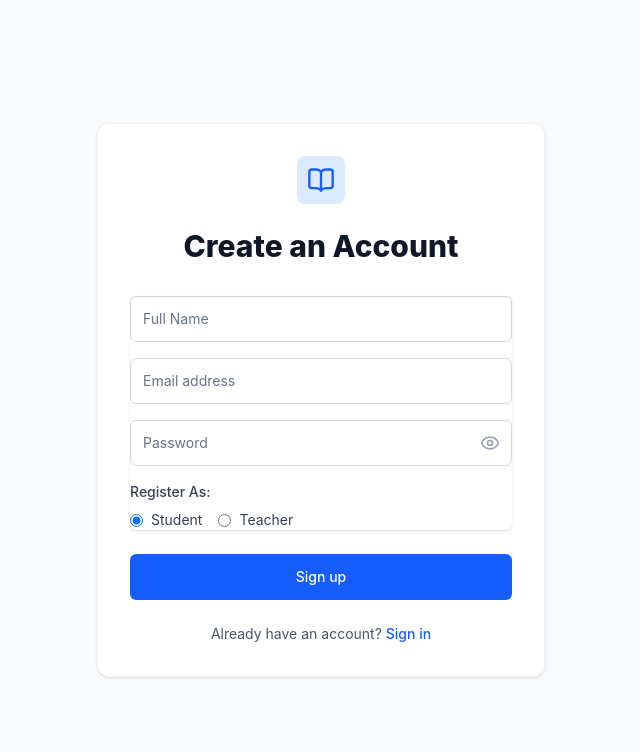
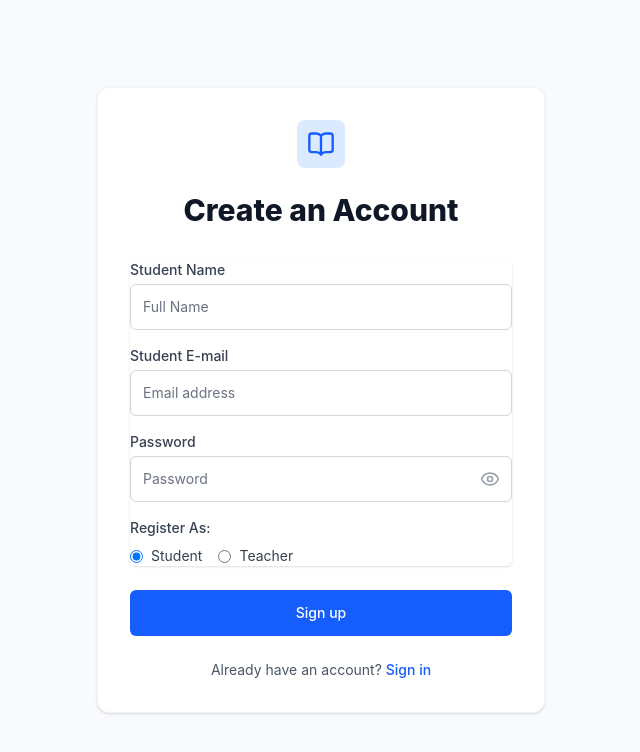
Before and after one commit to jesurebilraj-sketch/Hackathon-1, a React app in the folder ai-lms-platform/frontend/: page /register in a window 1280 px wide. Shown: the top 752 px of the page, without its empty margins (319-959 px from the left). Built offline with nearby package versions, Linux system fonts and the light colour scheme; the HTML template or start-up script is replaced by a standard one.

Commit message:
feat(frontend): add explicit labels above auth inputs

```diff
--- a/ai-lms-platform/frontend/src/pages/auth/Login.jsx
+++ b/ai-lms-platform/frontend/src/pages/auth/Login.jsx
@@ -35,8 +35,15 @@ const Login = () => {
         <form className="mt-8 space-y-6" onSubmit={handleLogin}>
           <div className="space-y-4 rounded-md shadow-sm">
             <div>
+              <label className="block text-sm font-medium text-gray-700 mb-1">
+                {role === 'student' ? 'Student E-mail' : 'Teacher E-mail'}
+              </label>
               <input name="email" type="email" required className="relative block w-full px-3 py-3 border border-gray-300 placeholder-gray-500 text-gray-900 rounded-md focus:outline-none focus:ring-blue-500 focus:border-blue-500 sm:text-sm" placeholder="Email address" defaultValue="demo@example.com" />
             </div>
+            <div>
+              <label className="block text-sm font-medium text-gray-700 mb-1">
+                Password
+              </label>
               <div className="relative">
                 <input name="password" type={showPassword ? "text" : "password"} required className="relative block w-full px-3 py-3 border border-gray-300 placeholder-gray-500 text-gray-900 rounded-md focus:outline-none focus:ring-blue-500 focus:border-blue-500 sm:text-sm pr-10" placeholder="Password" defaultValue="password" />
                 <button
@@ -46,6 +53,7 @@ const Login = () => {
                 >
                   {showPassword ? <EyeOff size={20} /> : <Eye size={20} />}
                 </button>
+              </div>
             </div>
             <div>
               <label className="block text-sm font-medium text-gray-700 mb-2">Login As:</label>
--- a/ai-lms-platform/frontend/src/pages/auth/Register.jsx
+++ b/ai-lms-platform/frontend/src/pages/auth/Register.jsx
@@ -32,11 +32,21 @@ const Register = () => {
         <form className="mt-8 space-y-6" onSubmit={handleRegister}>
           <div className="space-y-4 rounded-md shadow-sm">
             <div>
+              <label className="block text-sm font-medium text-gray-700 mb-1">
+                {role === 'student' ? 'Student Name' : 'Teacher Name'}
+              </label>
               <input name="name" type="text" required className="relative block w-full px-3 py-3 border border-gray-300 placeholder-gray-500 text-gray-900 rounded-md focus:outline-none focus:ring-blue-500 focus:border-blue-500 sm:text-sm" placeholder="Full Name" />
             </div>
             <div>
+              <label className="block text-sm font-medium text-gray-700 mb-1">
+                {role === 'student' ? 'Student E-mail' : 'Teacher E-mail'}
+              </label>
               <input name="email" type="email" required className="relative block w-full px-3 py-3 border border-gray-300 placeholder-gray-500 text-gray-900 rounded-md focus:outline-none focus:ring-blue-500 focus:border-blue-500 sm:text-sm" placeholder="Email address" />
             </div>
+            <div>
+              <label className="block text-sm font-medium text-gray-700 mb-1">
+                Password
+              </label>
               <div className="relative">
                 <input name="password" type={showPassword ? "text" : "password"} required className="relative block w-full px-3 py-3 border border-gray-300 placeholder-gray-500 text-gray-900 rounded-md focus:outline-none focus:ring-blue-500 focus:border-blue-500 sm:text-sm pr-10" placeholder="Password" />
                 <button
@@ -46,6 +56,7 @@ const Register = () => {
                 >
                   {showPassword ? <EyeOff size={20} /> : <Eye size={20} />}
                 </button>
+              </div>
             </div>
             <div>
               <label className="block text-sm font-medium text-gray-700 mb-2">Register As:</label>
```
Lines whose indentation alone changed are shown as unchanged.
